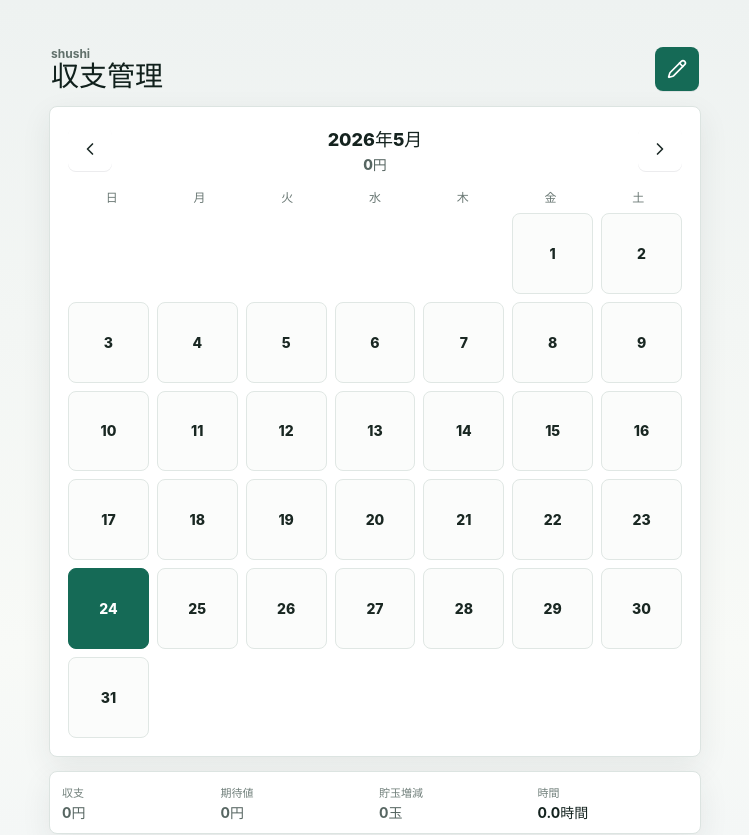
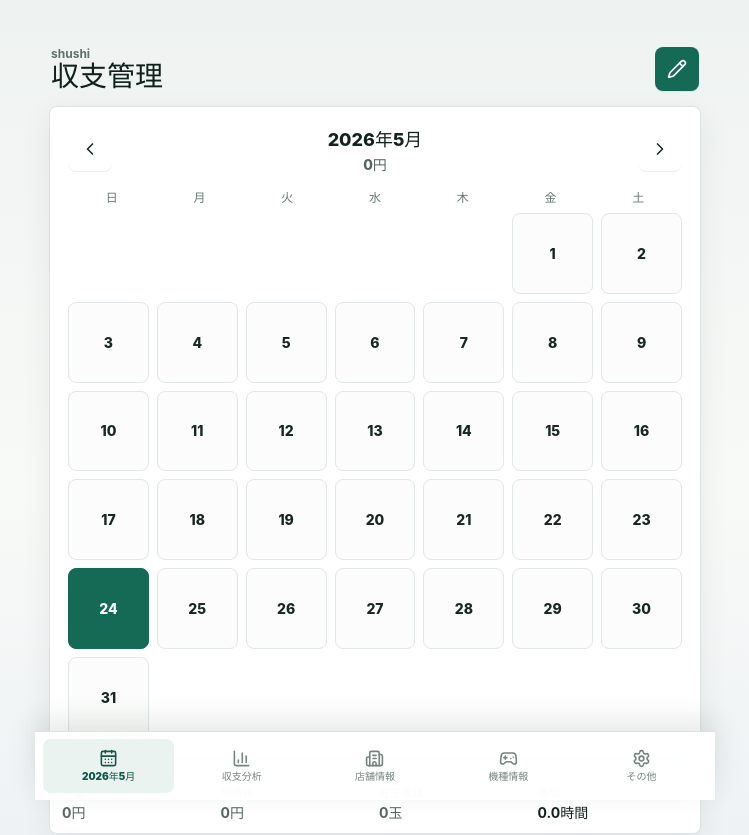
Before and after one commit to umedademu/shushi, a React (Vite) app in the folder app/: page / in a window 1280 px wide. Shown: the top 835 px of the page, without its empty margins (265-1014 px from the left). Built offline with nearby package versions, Linux system fonts and the light colour scheme.

Commit message:
Add bottom tab layout

```diff
--- a/app/src/App.css
+++ b/app/src/App.css
@@ -40,7 +40,7 @@ button {
   width: 100%;
   max-width: 520px;
   min-height: 100vh;
-  padding: 18px 14px 28px;
+  padding: 18px 14px 96px;
 }
 
 .dashboard-left,
@@ -71,6 +71,52 @@ button {
 
 .updates-button {
   order: 5;
+}
+
+.bottom-tabs {
+  position: fixed;
+  left: 50%;
+  bottom: 0;
+  z-index: 9;
+  width: 100%;
+  max-width: 680px;
+  transform: translateX(-50%);
+  display: grid;
+  grid-template-columns: repeat(5, minmax(0, 1fr));
+  gap: 2px;
+  border-top: 1px solid #dce4e1;
+  background: rgba(255, 255, 255, 0.96);
+  box-shadow: 0 -10px 28px rgba(40, 54, 50, 0.12);
+  padding: 7px 8px calc(7px + env(safe-area-inset-bottom));
+}
+
+.bottom-tab {
+  min-width: 0;
+  min-height: 54px;
+  border: 0;
+  border-radius: 8px;
+  background: transparent;
+  color: #75837f;
+  display: grid;
+  place-items: center;
+  align-content: center;
+  gap: 3px;
+  font-size: 10px;
+  font-weight: 900;
+  line-height: 1.15;
+  padding: 4px 2px;
+  text-align: center;
+}
+
+.bottom-tab span {
+  min-width: 0;
+  max-width: 100%;
+  overflow-wrap: anywhere;
+}
+
+.bottom-tab.is-active {
+  background: #eaf3f0;
+  color: #145746;
 }
 
 h1,
@@ -1800,7 +1846,7 @@ h3 {
   }
 
   .csv-buttons {
-    grid-template-columns: repeat(4, minmax(0, 1fr));
+    grid-template-columns: repeat(3, minmax(0, 1fr));
   }
 
   .store-rate-actions {
--- a/app/src/App.tsx
+++ b/app/src/App.tsx
@@ -1,4 +1,21 @@
-import { Check, ChevronLeft, ChevronRight, Download, Pencil, Plus, Search, Star, Trash2, Upload, X } from "lucide-react";
+import {
+  BarChart3,
+  Building2,
+  CalendarDays,
+  Check,
+  ChevronLeft,
+  ChevronRight,
+  Download,
+  Gamepad2,
+  Pencil,
+  Plus,
+  Search,
+  Settings,
+  Star,
+  Trash2,
+  Upload,
+  X,
+} from "lucide-react";
 import { ChangeEvent, CSSProperties, FormEvent, useMemo, useRef, useState } from "react";
 import "./App.css";
 import { machineOptions, storeOptions } from "./data/catalog";
@@ -74,7 +91,7 @@ type RateSnapshot = Pick<
   | "rateReplayFeePercent"
 >;
 
-type ViewMode = "home" | "updates" | "stores";
+type ViewMode = "home" | "analysis" | "stores" | "machines" | "other" | "updates";
 type OptionField = "storeName" | "machineName";
 type ChartMode = "month" | "year" | "life" | "store" | "machine";
 type StoreTab = "favorite" | "registered" | "custom";
@@ -286,6 +303,11 @@ const updateItems = [
     title: "店舗カードの表示を調整",
     body: "店舗一覧カード上部の登録店舗・自登録店舗の分類表示を削除し、店舗名から見えるようにしました。",
   },
+  {
+    date: "2026-05-26",
+    title: "下部タブ型の画面構成に変更",
+    body: "画面下にカレンダー、収支分析、店舗情報、機種情報、その他のタブを追加し、グラフやCSV操作を専用画面へ分けました。",
+  },
 ];
 
 const chartModes: Array<{ key: ChartMode; label: string }> = [
@@ -1453,6 +1475,28 @@ export function App() {
     () => storeInfoList.find((store) => store.name === selectedStoreInfoName) ?? null,
     [selectedStoreInfoName, storeInfoList],
   );
+  const machineInfoList = useMemo(() => {
+    const grouped = new Map<string, PlayRecord[]>();
+    records.forEach((record) => {
+      if (!record.machineName) {
+        return;
+      }
+      grouped.set(record.machineName, [...(grouped.get(record.machineName) ?? []), record]);
+    });
+
+    return Array.from(grouped.entries())
+      .map(([machineName, machineRecords]) => ({
+        count: machineRecords.length,
+        expectedValue: recordsExpectedValue(machineRecords),
+        lastDate: machineRecords
+          .map((record) => record.date)
+          .sort((left, right) => right.localeCompare(left))[0],
+        name: machineName,
+        profit: recordsProfit(machineRecords),
+        storeCount: new Set(machineRecords.map((record) => record.storeName)).size,
+      }))
+      .sort((left, right) => right.lastDate.localeCompare(left.lastDate) || right.count - left.count);
+  }, [records]);
   const storeSavedTotals = useMemo(() => {
     const activeRates = rateOptions.filter((rate) => rate.savedCount !== 0);
     return {
@@ -1657,16 +1701,12 @@ export function App() {
     openRecordEditor(record);
   }
 
-  function openStoreView() {
-    setSelectedStoreInfoName(null);
-    setStoreMessage("");
-    setViewMode("stores");
-  }
-
-  function closeStoreView() {
-    setSelectedStoreInfoName(null);
-    setStoreMessage("");
-    setViewMode("home");
+  function changeMainTab(nextMode: ViewMode) {
+    if (nextMode !== "stores") {
+      setSelectedStoreInfoName(null);
+      setStoreMessage("");
+    }
+    setViewMode(nextMode);
   }
 
   function selectStoreInfo(storeName: string) {
@@ -2202,6 +2242,36 @@ export function App() {
     );
   }
 
+  function renderBottomNav() {
+    const tabs = [
+      {
+        key: "home",
+        label: `${currentMonth.getFullYear()}年${currentMonth.getMonth() + 1}月`,
+        icon: <CalendarDays size={19} />,
+      },
+      { key: "analysis", label: "収支分析", icon: <BarChart3 size={19} /> },
+      { key: "stores", label: "店舗情報", icon: <Building2 size={19} /> },
+      { key: "machines", label: "機種情報", icon: <Gamepad2 size={19} /> },
+      { key: "other", label: "その他", icon: <Settings size={19} /> },
+    ];
+
+    return (
+      <nav className="bottom-tabs" aria-label="画面切り替え">
+        {tabs.map((tab) => (
+          <button
+            className={`bottom-tab ${viewMode === tab.key ? "is-active" : ""}`}
+            key={tab.key}
+            type="button"
+            onClick={() => changeMainTab(tab.key as ViewMode)}
+          >
+            {tab.icon}
+            <span>{tab.label}</span>
+          </button>
+        ))}
+      </nav>
+    );
+  }
+
   if (viewMode === "stores") {
     const tabCounts = {
       favorite: storeInfoList.filter((store) => store.isFavorite).length,
@@ -2213,9 +2283,13 @@ export function App() {
       <main className="app-shell">
         <section className="phone-frame store-frame">
           <header className="top-bar">
-            <button className="icon-button" type="button" onClick={closeStoreView} title="戻る">
-              <ChevronLeft size={20} />
-            </button>
+            {selectedStoreInfo ? (
+              <button className="icon-button" type="button" onClick={closeStoreDetail} title="一覧へ戻る">
+                <ChevronLeft size={20} />
+              </button>
+            ) : (
+              <div className="top-spacer" />
+            )}
             <div>
               <p className="eyebrow">店舗情報</p>
               <h1>{selectedStoreInfo ? selectedStoreInfo.name : "店舗一覧"}</h1>
@@ -2581,6 +2655,7 @@ export function App() {
           )}
 
           {isRateEditorOpen && renderRateEditorDialog()}
+          {renderBottomNav()}
         </section>
       </main>
     );
@@ -2591,7 +2666,7 @@ export function App() {
       <main className="app-shell">
         <section className="phone-frame">
           <header className="top-bar">
-            <button className="icon-button" type="button" onClick={() => setViewMode("home")} title="戻る">
+            <button className="icon-button" type="button" onClick={() => setViewMode("other")} title="戻る">
               <ChevronLeft size={20} />
             </button>
             <div>
@@ -2618,6 +2693,7 @@ export function App() {
   return (
     <main className="app-shell">
       <section className="phone-frame dashboard-frame">
+        {viewMode === "home" && (
         <div className="dashboard-left">
           <header className="top-bar">
             <div>
@@ -2688,8 +2764,40 @@ export function App() {
             </div>
           </section>
         </div>
+        )}
 
         <div className="dashboard-right">
+        {viewMode === "analysis" && (
+          <header className="top-bar">
+            <div>
+              <p className="eyebrow">分析</p>
+              <h1>収支分析</h1>
+            </div>
+            <div className="top-spacer" />
+          </header>
+        )}
+
+        {viewMode === "machines" && (
+          <header className="top-bar">
+            <div>
+              <p className="eyebrow">機種情報</p>
+              <h1>機種一覧</h1>
+            </div>
+            <div className="top-spacer" />
+          </header>
+        )}
+
+        {viewMode === "other" && (
+          <header className="top-bar">
+            <div>
+              <p className="eyebrow">その他</p>
+              <h1>データ操作</h1>
+            </div>
+            <div className="top-spacer" />
+          </header>
+        )}
+
+        {viewMode === "home" && (
         <section className="summary-grid">
           <div>
             <span>収支</span>
@@ -2714,7 +2822,9 @@ export function App() {
             <strong>{selectedHours.toFixed(1)}時間</strong>
           </div>
         </section>
-
+        )}
+
+        {viewMode === "analysis" && (
         <section className="chart-panel">
           <header className="chart-header">
             <div>
@@ -2955,7 +3065,9 @@ export function App() {
             </>
           )}
         </section>
-
+        )}
+
+        {viewMode === "other" && (
         <section className="csv-panel">
           <div className="csv-buttons">
             <button className="text-button" type="button" onClick={() => csvInputRef.current?.click()}>
@@ -2970,10 +3082,6 @@ export function App() {
               <Pencil size={18} />
               一括編集
             </button>
-            <button className="text-button" type="button" onClick={openStoreView}>
-              <Search size={18} />
-              店舗情報
-            </button>
           </div>
           <input
             ref={csvInputRef}
@@ -2984,7 +3092,47 @@ export function App() {
           />
           {csvMessage && <p>{csvMessage}</p>}
         </section>
-
+        )}
+
+        {viewMode === "machines" && (
+        <section className="store-section">
+          <header className="store-section-head">
+            <div>
+              <p className="eyebrow">機種情報</p>
+              <h2>打った機種</h2>
+            </div>
+          </header>
+
+          <div className="store-machine-list">
+            {machineInfoList.length === 0 ? (
+              <div className="empty-state">
+                <p>機種の記録はまだありません。</p>
+              </div>
+            ) : (
+              machineInfoList.map((machine) => (
+                <article className="store-machine-row" key={machine.name}>
+                  <div>
+                    <strong>{machine.name}</strong>
+                    <span>
+                      {machine.count}件 / {machine.storeCount}店舗 / 最終 {machine.lastDate}
+                    </span>
+                  </div>
+                  <div>
+                    <strong className={classForAmount(machine.profit)}>
+                      {signedCurrency(machine.profit)}
+                    </strong>
+                    <span className={classForAmount(machine.expectedValue)}>
+                      期待値 {signedCurrency(machine.expectedValue)}
+                    </span>
+                  </div>
+                </article>
+              ))
+            )}
+          </div>
+        </section>
+        )}
+
+        {viewMode === "home" && (
         <section className="record-list">
           {selectedRecords.length === 0 ? (
             <div className="empty-state">
@@ -3071,11 +3219,15 @@ export function App() {
             ))
           )}
         </section>
-
+        )}
+
+        {viewMode === "other" && (
         <button className="updates-button" type="button" onClick={() => setViewMode("updates")}>
           更新情報を見る
         </button>
+        )}
         </div>
+        {renderBottomNav()}
       </section>
 
       {isBulkEditorOpen && (
```
Also changed, not shown: 2 other files (tests, documents, lock files or other folders).
